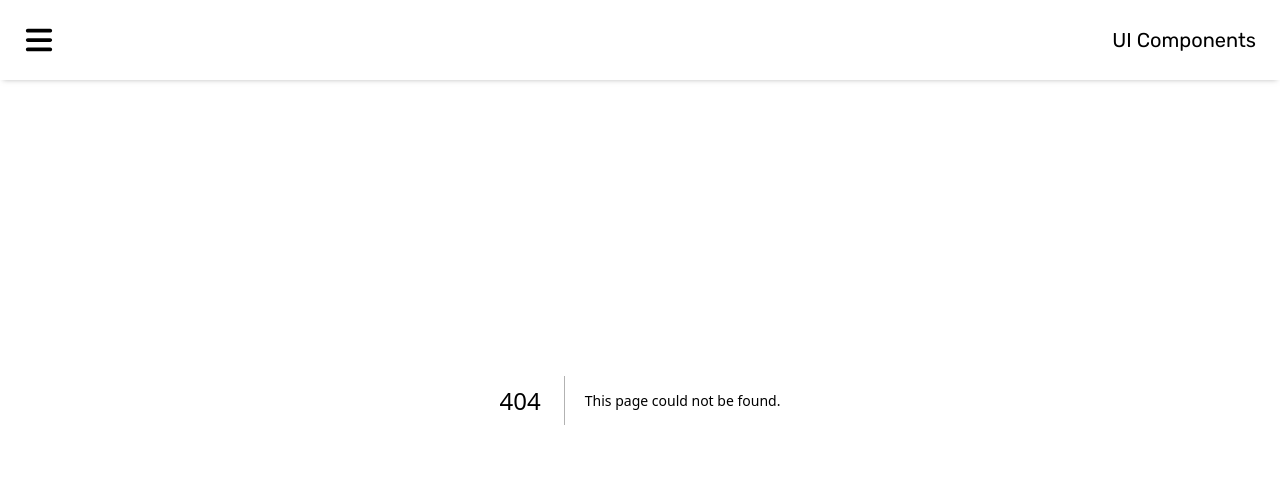
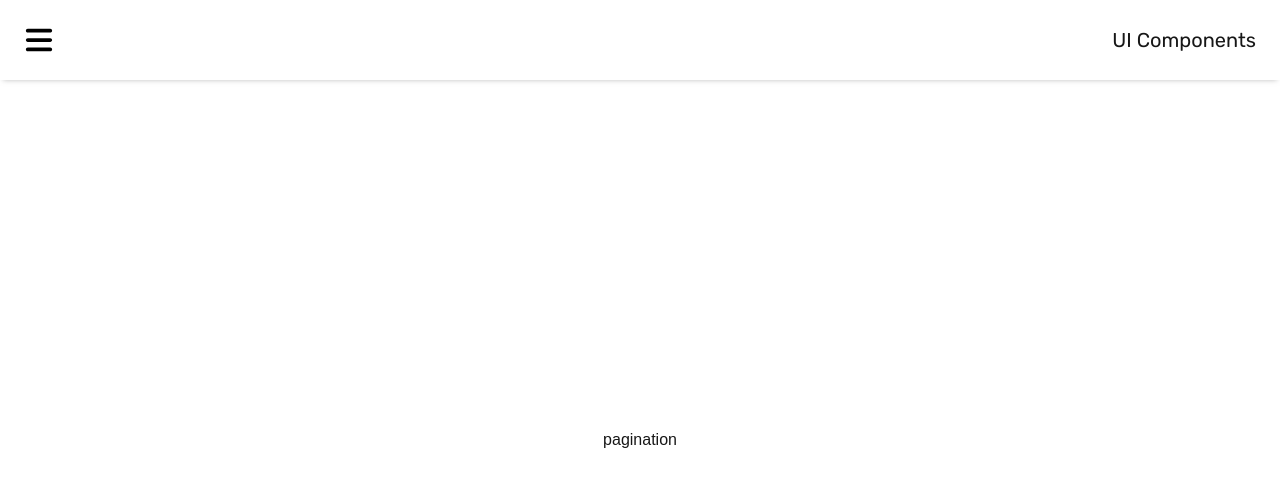
Before and after one commit to hsanchez7934/ui-components, a Next.js app: page /pagination in a window 1280 px wide. Before the commit this address had no page. Shown: the top 486 px of the page. Built offline with nearby package versions, Linux system fonts and the light colour scheme.

Commit message:
add to read me

```diff
--- a/src/app/components/NavBar/NavBar.tsx
+++ b/src/app/components/NavBar/NavBar.tsx
@@ -12,6 +12,7 @@ const links = [
 	{href: '/button', text: 'Button'},
 	{href: '/checkbox', text: 'Checkbox'},
 	{href: '/dropdown', text: 'Dropdown'},
+	{href: '/pagination', text: 'Pagination'},
 	{href: '/text-input', text: 'Text Input'},
 ]
 
--- /dev/null
+++ b/src/app/components/pagination/Pagination.tsx
@@ -0,0 +1,7 @@
+interface Props {
+
+}
+
+export default function PaginationComponent(props: Props) {
+    return <div>pagination</div>
+}
--- /dev/null
+++ b/src/app/pagination/page.tsx
@@ -0,0 +1,10 @@
+import PageMainBox from '../components/page-main-box/PageMainBox'
+import PaginationComponent from '../components/pagination/Pagination'
+
+export default function PaginationPage() {
+	return (
+		<PageMainBox>
+			<PaginationComponent />
+		</PageMainBox>
+	)
+}
```
Also changed, not shown: src/app/components/pagination/styles.css (added), 1 other file (tests, documents, lock files or other folders).
